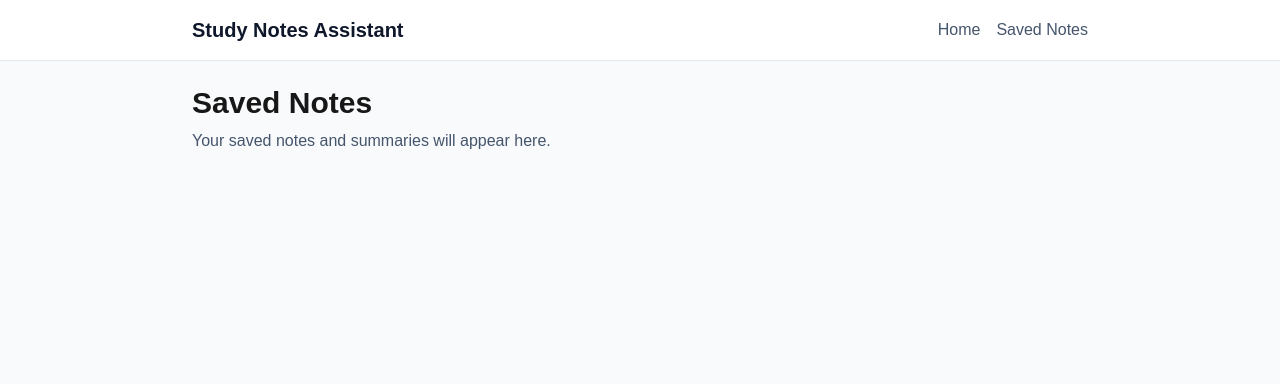
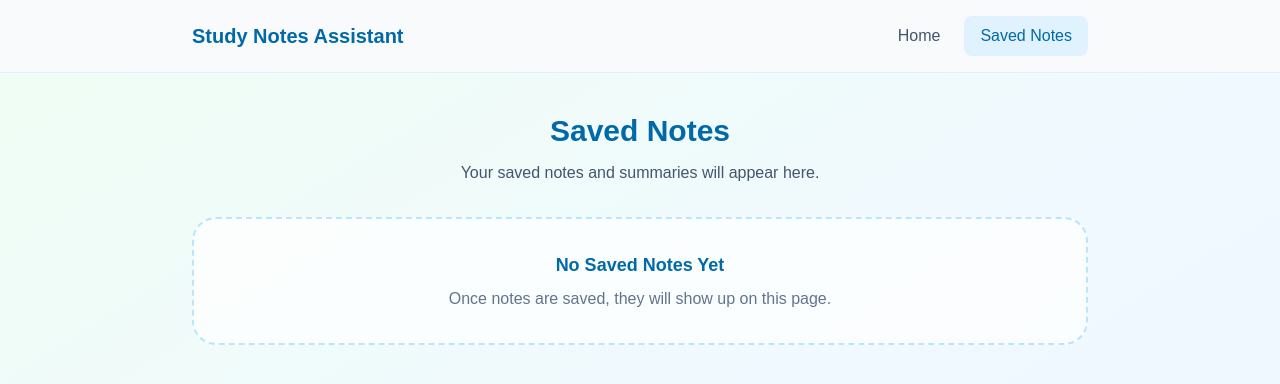
Before and after one commit to afkmary/StudyNotesAssistant, a Next.js app: page /saved in a window 1280 px wide. Shown: the top 384 px of the page. Built offline with nearby package versions, Linux system fonts and the light colour scheme.

Commit message:
Complete frontend prototype UI

```diff
--- a/app/page.js
+++ b/app/page.js
@@ -8,6 +8,7 @@ import { Sparkles, Cloud, Server } from "lucide-react";
 export default function Home() {
   const [notes, setNotes] = useState("");
   const [summary, setSummary] = useState("");
+  const [isLoading, setIsLoading] = useState(false);
 
   return (
     <main className="min-h-screen bg-linear-to-br from-green-50 via-sky-50 to-blue-50 px-6 py-10">
@@ -21,14 +22,24 @@ export default function Home() {
         <NoteInput
           notes={notes}
           setNotes={setNotes}
-          onGenerate={() =>
-            setSummary(
-              "This is where the AI-generated summary will appear."
-            )
+          isLoading={isLoading}
+          onGenerate={() => {
+            setIsLoading(true);
+
+            setTimeout(() => {
+              setSummary("This is where the AI-generated summary will appear.");
+              setIsLoading(false);
+            }, 1000);
+          }}
+        />
+
+        <SummaryCard
+          summary={summary}
+          isLoading={isLoading}
+          onSave={() =>
+            alert("Save feature will be connected to Azure Blob Storage later.")
           }
         />
-
-        <SummaryCard summary={summary} />
 
         <div className="mt-10 flex justify-center gap-4">
           <div className="flex items-center gap-2 rounded-full border border-green-200 bg-green-50 px-4 py-2 text-sm text-green-700">
--- a/app/saved/page.js
+++ b/app/saved/page.js
@@ -1,15 +1,27 @@
 export default function SavedNotesPage() {
   return (
-    <main className="min-h-screen bg-slate-50 p-6">
-      <div className="mx-auto max-w-4xl">
-        <h1 className="text-3xl font-bold">
-          Saved Notes
-        </h1>
+    <main className="min-h-screen bg-linear-to-br from-green-50 via-sky-50 to-blue-50 px-6 py-10">
+      <section className="mx-auto max-w-4xl">
+        <div className="mb-8 text-center">
+          <h1 className="text-3xl font-bold text-sky-700">
+            Saved Notes
+          </h1>
 
-        <p className="mt-2 text-slate-600">
-          Your saved notes and summaries will appear here.
-        </p>
-      </div>
+          <p className="mt-3 text-slate-600">
+            Your saved notes and summaries will appear here.
+          </p>
+        </div>
+
+        <div className="rounded-3xl border-2 border-dashed border-sky-200 bg-white/70 p-8 text-center">
+          <h2 className="text-lg font-semibold text-sky-700">
+            No Saved Notes Yet
+          </h2>
+
+          <p className="mt-2 text-slate-500">
+            Once notes are saved, they will show up on this page.
+          </p>
+        </div>
+      </section>
     </main>
   );
 }
--- /dev/null
+++ b/components/LoadingSpinner.jsx
@@ -0,0 +1,7 @@
+export default function LoadingSpinner() {
+  return (
+    <div className="flex justify-center py-6">
+      <div className="h-8 w-8 animate-spin rounded-full border-4 border-sky-200 border-t-sky-500"></div>
+    </div>
+  );
+}
--- a/components/Navbar.jsx
+++ b/components/Navbar.jsx
@@ -1,19 +1,39 @@
+"use client";
+
 import Link from "next/link";
+import { usePathname } from "next/navigation";
 
 export default function Navbar() {
+  const pathname = usePathname();
+
   return (
-    <nav className="border-b border-slate-200 bg-white px-6 py-4">
+    <nav className="border-b border-sky-100 bg-slate-50 px-6 py-4 backdrop-blur-sm">
       <div className="mx-auto flex max-w-4xl items-center justify-between">
-        <Link href="/" className="text-xl font-bold text-slate-900">
+        <Link
+          href="/"
+          className="text-xl font-bold text-sky-700"
+        >
           Study Notes Assistant
         </Link>
 
-        <div className="flex gap-4">
-          <Link href="/" className="text-slate-600 hover:text-slate-900">
+        <div className="flex gap-2">
+          <Link
+            href="/"
+            className={`rounded-lg px-4 py-2 ${pathname === "/"
+              ? "bg-sky-100 text-sky-700"
+              : "text-slate-600 hover:bg-slate-100"
+              }`}
+          >
             Home
           </Link>
 
-          <Link href="/saved" className="text-slate-600 hover:text-slate-900">
+          <Link
+            href="/saved"
+            className={`rounded-lg px-4 py-2 ${pathname === "/saved"
+              ? "bg-sky-100 text-sky-700"
+              : "text-slate-600 hover:bg-slate-100"
+              }`}
+          >
             Saved Notes
           </Link>
         </div>
--- a/components/NoteInput.jsx
+++ b/components/NoteInput.jsx
@@ -1,4 +1,4 @@
-export default function NoteInput({ notes, setNotes, onGenerate }) {
+export default function NoteInput({ notes, setNotes, onGenerate, isLoading }) {
   return (
     <div className="rounded-3xl bg-white/90 p-6 shadow-lg shadow-sky-100">
 
@@ -16,10 +16,10 @@ export default function NoteInput({ notes, setNotes, onGenerate }) {
 
         <button
           onClick={onGenerate}
-          disabled={!notes.trim()}
-          className="rounded-xl bg-linear-to-r from-sky-400 to-blue-300 px-5 py-3 font-medium text-white hover:from-sky-500 hover:to-blue-400 disabled:cursor-not-allowed disabled:bg-slate-300"
+          disabled={!notes.trim() || isLoading}
+          className="rounded-xl bg-gradient-to-r from-sky-400 to-blue-300 px-5 py-3 font-medium text-white hover:from-sky-500 hover:to-blue-400 disabled:cursor-not-allowed disabled:bg-slate-300"
         >
-          Generate Summary
+          {isLoading ? "Generating..." : "Generate Summary"}
         </button>
       </div>
     </div>
--- a/components/SummaryCard.jsx
+++ b/components/SummaryCard.jsx
@@ -1,4 +1,22 @@
-export default function SummaryCard({ summary }) {
+import LoadingSpinner from "./LoadingSpinner";
+
+export default function SummaryCard({ summary, onSave, isLoading }) {
+  if (isLoading) {
+    return (
+      <div className="mt-6 rounded-3xl bg-white/90 p-6 shadow-lg shadow-sky-100">
+        <h2 className="text-xl font-semibold text-slate-900">
+          Generating Summary
+        </h2>
+
+        <LoadingSpinner />
+
+        <p className="text-center text-slate-500">
+          AI is processing your notes...
+        </p>
+      </div>
+    );
+  }
+
   if (!summary) {
     return (
       <div className="mt-6 rounded-2xl border-2 border-dashed border-slate-200 p-8 text-center">
@@ -28,6 +46,13 @@ export default function SummaryCard({ summary }) {
       <p className="leading-7 text-slate-700">
         {summary}
       </p>
+
+      <button
+        onClick={onSave}
+        className="mt-5 rounded-xl bg-green-100 px-4 py-2 text-sm font-medium text-green-700 hover:bg-green-200"
+      >
+        Save Summary
+      </button>
     </div>
   );
 }
```
